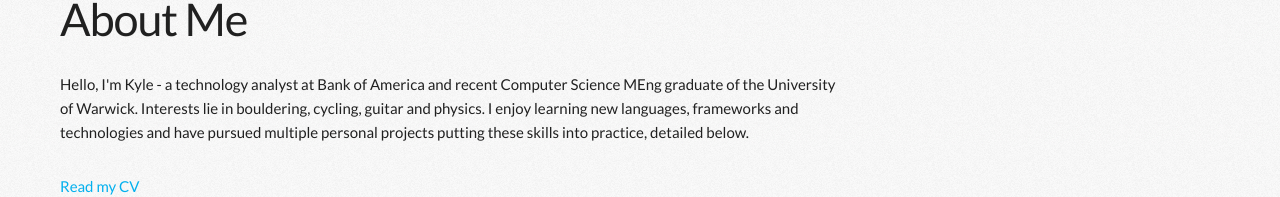
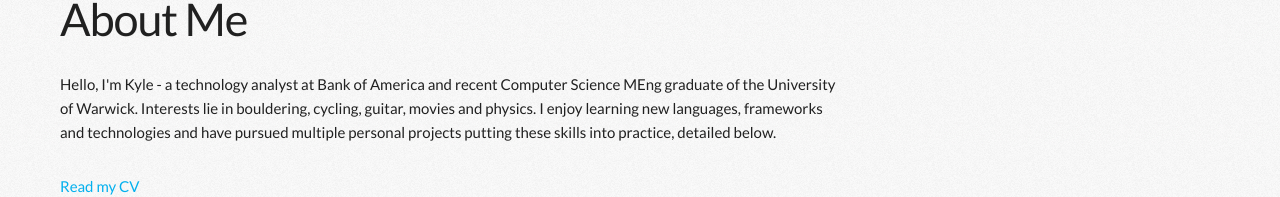
Before and after one commit to KyleGough/portfolio, a React (Create React App) app: page /about in a window 1280 px wide. Shown: the part 138-335 px from the top of the page. Built offline with nearby package versions, Linux system fonts and the light colour scheme.

Commit message:
Added missing interest from about page

```diff
--- a/src/About.tsx
+++ b/src/About.tsx
@@ -103,7 +103,7 @@
             <h1 className='project-title mb-8 text-center md:text-left'>About Me</h1>
             <p className='my-4 max-w-[780px]'>
                 Hello, I'm Kyle - a technology analyst at Bank of America and recent Computer Science MEng graduate of the University of Warwick.
-                Interests lie in bouldering, cycling, guitar and physics. I enjoy learning new languages, frameworks and
+                Interests lie in bouldering, cycling, guitar, movies and physics. I enjoy learning new languages, frameworks and
                 technologies and have pursued multiple personal projects putting these skills into practice, detailed below.</p>
             <p className='mt-8 text-center md:text-left'>
                 <a className='text-link hover:text-link-hover focus:text-link-hover' href='/CV.pdf' target='_blank' rel='noopener noreferrer'>Read my CV</a>
```
